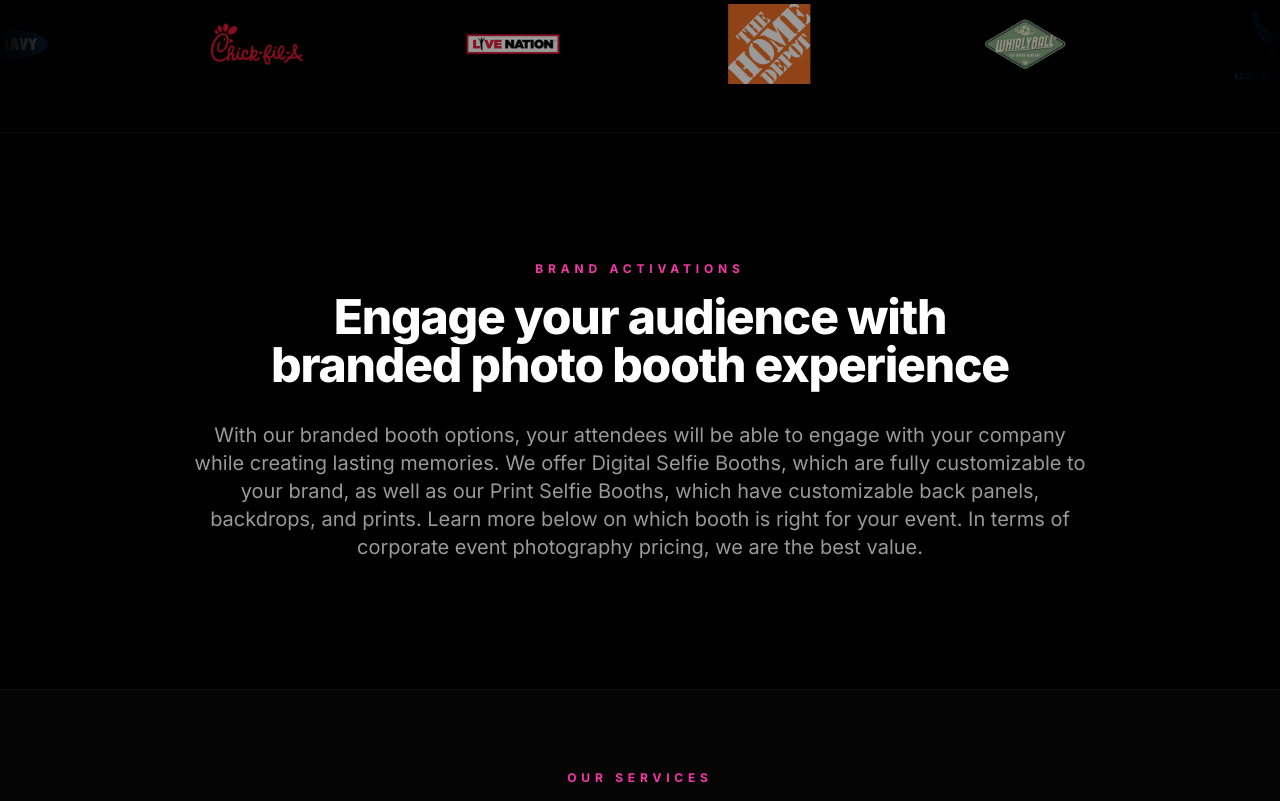
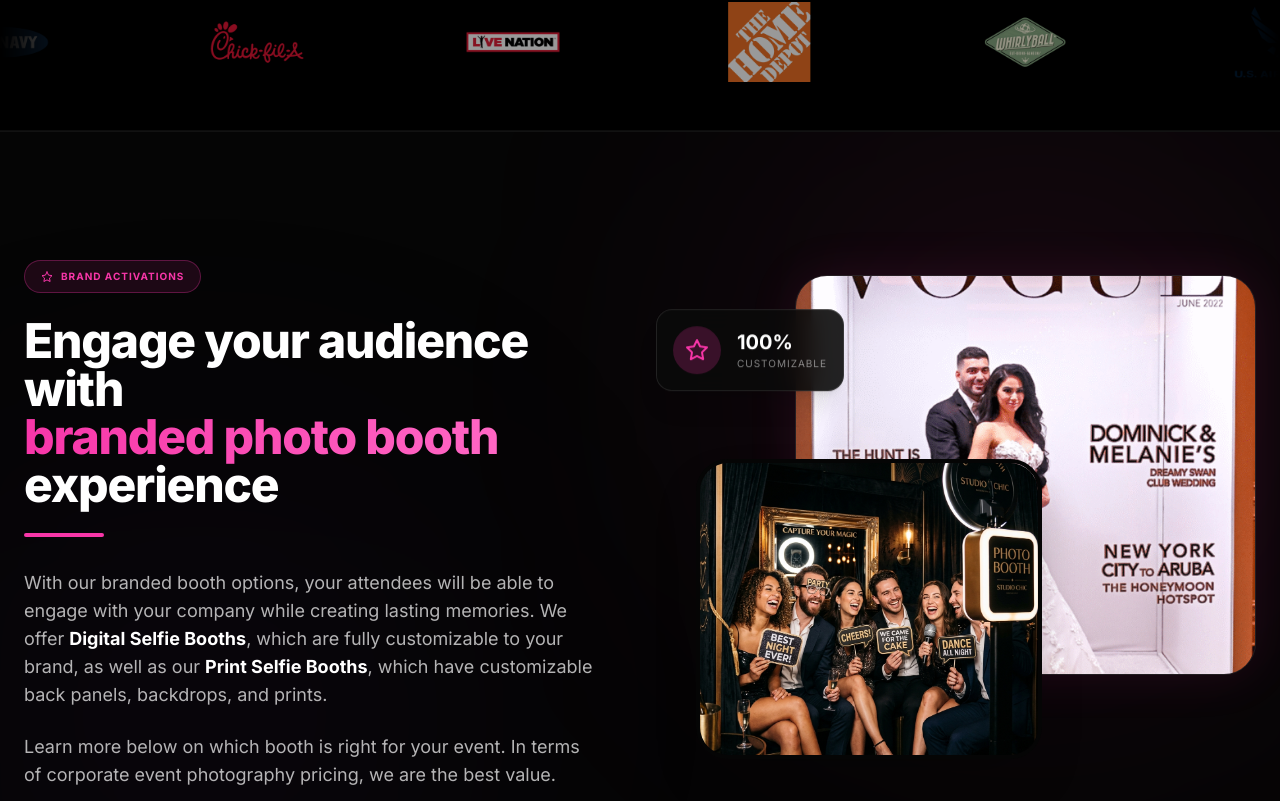
Before and after one commit to Sharmeen-Rauf/peekaboothusa, a Next.js app: page /brand-corporate in a window 1280 px wide. Shown: the part 819-1620 px from the top of the page. Built offline with nearby package versions, Linux system fonts and the light colour scheme.

Commit message:
feat: create BrandClient component for corporate brand activation page

```diff
--- a/app/brand-corporate/BrandClient.tsx
+++ b/app/brand-corporate/BrandClient.tsx
@@ -119,11 +119,10 @@ export default function BrandClient() {
           <motion.p initial={{ opacity: 0, y: 10 }} animate={{ opacity: 1, y: 0 }} transition={{ duration: 0.8, delay: 0.3 }} className="text-brand-neon text-xs font-bold tracking-[0.4em] uppercase mb-4">
             WOW YOUR GUESTS!
           </motion.p>
-          <motion.h1 initial={{ opacity: 0, y: 20 }} animate={{ opacity: 1, y: 0 }} transition={{ duration: 1, delay: 0.5, ease: [0.16, 1, 0.3, 1] }} className="text-4xl md:text-5xl lg:text-7xl font-extrabold tracking-tight leading-[1.1] mb-6">
-            Corporate Photo Booth Rental:<br className="hidden md:block" />
+          <motion.h1 initial={{ opacity: 0, y: 20 }} animate={{ opacity: 1, y: 0 }} transition={{ duration: 1, delay: 0.5, ease: [0.16, 1, 0.3, 1] }} className="text-3xl md:text-5xl lg:text-6xl font-extrabold tracking-tight leading-[1.1] mb-6">
             <span className="text-transparent bg-clip-text bg-gradient-to-r from-white via-brand-glow to-brand-neon">Enhance Brand Engagement</span>
           </motion.h1>
-          <motion.p initial={{ opacity: 0, y: 20 }} animate={{ opacity: 1, y: 0 }} transition={{ duration: 1, delay: 0.7 }} className="text-base md:text-xl text-white/80 mb-10 max-w-3xl mx-auto font-light leading-relaxed">
+          <motion.p initial={{ opacity: 0, y: 20 }} animate={{ opacity: 1, y: 0 }} transition={{ duration: 1, delay: 0.7 }} className="text-base md:text-lg text-white/80 mb-10 max-w-3xl mx-auto font-light leading-relaxed">
             Elevate your brand activations with our original booth, digital selfie station, or 360 video booth. Each option offers customizable branding features to showcase your brand and engage your audience.
           </motion.p>
           <motion.div initial={{ opacity: 0, y: 20 }} animate={{ opacity: 1, y: 0 }} transition={{ duration: 0.8, delay: 0.9 }} className="flex flex-wrap gap-4 justify-center">
@@ -147,17 +146,53 @@ export default function BrandClient() {
       <BrandLogos />
 
       {/* ── INTRO / ENGAGE ── */}
-      <section className="py-20 md:py-32 bg-black relative">
-        <div className="container mx-auto px-6 max-w-5xl text-center">
-          <motion.div initial="hidden" whileInView="show" viewport={{ once: true }} variants={stagger}>
-            <motion.p variants={fadeUp} className="text-brand-neon text-xs font-bold tracking-[0.4em] uppercase mb-4">Brand Activations</motion.p>
-            <motion.h2 variants={fadeUp} className="text-3xl md:text-5xl font-extrabold tracking-tight mb-8 leading-tight">
-              Engage your audience with <br className="hidden md:block" />branded photo booth experience
-            </motion.h2>
-            <motion.p variants={fadeUp} className="text-white/60 text-lg md:text-xl leading-relaxed max-w-4xl mx-auto">
-              With our branded booth options, your attendees will be able to engage with your company while creating lasting memories. We offer Digital Selfie Booths, which are fully customizable to your brand, as well as our Print Selfie Booths, which have customizable back panels, backdrops, and prints. Learn more below on which booth is right for your event. In terms of corporate event photography pricing, we are the best value.
-            </motion.p>
-          </motion.div>
+      <section className="py-20 md:py-32 bg-[#050505] relative overflow-hidden border-t border-white/5">
+        <div className="absolute top-0 right-0 w-[500px] h-[500px] bg-brand-neon/10 blur-[150px] rounded-full pointer-events-none" />
+        <div className="absolute bottom-0 left-0 w-[400px] h-[400px] bg-purple-900/10 blur-[150px] rounded-full pointer-events-none" />
+
+        <div className="container mx-auto px-6 max-w-7xl relative z-10">
+          <div className="grid grid-cols-1 lg:grid-cols-2 gap-12 lg:gap-20 items-center">
+            <motion.div initial={{ opacity: 0, x: -40 }} whileInView={{ opacity: 1, x: 0 }} viewport={{ once: true }} transition={{ duration: 0.8 }}>
+              <div className="inline-flex items-center gap-2 px-4 py-2 rounded-full bg-brand-neon/10 border border-brand-neon/30 text-brand-neon text-[10px] font-bold tracking-widest uppercase mb-6">
+                <Star className="w-3 h-3" /> Brand Activations
+              </div>
+              <h2 className="text-3xl md:text-4xl lg:text-5xl font-extrabold tracking-tight mb-6 leading-[1.1]">
+                Engage your audience with <br />
+                <span className="text-transparent bg-clip-text bg-gradient-to-r from-brand-neon to-brand-glow">branded photo booth</span> experience
+              </h2>
+              <div className="w-20 h-1 bg-brand-neon rounded-full mb-8" />
+              <p className="text-white/70 text-base md:text-lg leading-relaxed mb-6">
+                With our branded booth options, your attendees will be able to engage with your company while creating lasting memories. We offer <strong className="text-white">Digital Selfie Booths</strong>, which are fully customizable to your brand, as well as our <strong className="text-white">Print Selfie Booths</strong>, which have customizable back panels, backdrops, and prints.
+              </p>
+              <p className="text-white/70 text-base md:text-lg leading-relaxed">
+                Learn more below on which booth is right for your event. In terms of corporate event photography pricing, we are the best value.
+              </p>
+            </motion.div>
+
+            <motion.div initial={{ opacity: 0, x: 40 }} whileInView={{ opacity: 1, x: 0 }} viewport={{ once: true }} transition={{ duration: 0.8, delay: 0.2 }} className="relative h-[500px] w-full">
+              {/* Main Image */}
+              <div className="absolute top-0 right-0 w-[80%] h-[80%] rounded-[2rem] overflow-hidden border border-white/10 shadow-[0_0_50px_rgba(247,54,168,0.1)] z-10">
+                <Image src="/afterlogofourimage.png" alt="Corporate Activation" fill sizes="(max-width: 768px) 100vw, 50vw" className="object-cover" />
+                <div className="absolute inset-0 bg-brand-neon/10 mix-blend-overlay" />
+              </div>
+
+              {/* Overlapping Image */}
+              <div className="absolute bottom-0 left-0 w-[60%] h-[60%] rounded-[2rem] overflow-hidden border-4 border-[#050505] shadow-2xl z-20 transform -translate-y-4 translate-x-4">
+                <Image src="/gallery-1.png" alt="Engaged Guests" fill sizes="(max-width: 768px) 100vw, 30vw" className="object-cover" />
+              </div>
+
+              {/* Floating Stat card */}
+              <motion.div animate={{ y: [0, -10, 0] }} transition={{ duration: 4, repeat: Infinity, ease: "easeInOut" }} className="absolute top-10 -left-6 z-30 bg-[#0a0a0a]/90 backdrop-blur-md border border-white/10 p-4 rounded-2xl shadow-xl flex items-center gap-4 hidden sm:flex">
+                <div className="w-12 h-12 rounded-full bg-brand-neon/20 flex items-center justify-center">
+                  <Star className="w-6 h-6 text-brand-neon" />
+                </div>
+                <div>
+                  <p className="text-xl font-bold text-white">100%</p>
+                  <p className="text-[10px] text-white/50 tracking-widest uppercase">Customizable</p>
+                </div>
+              </motion.div>
+            </motion.div>
+          </div>
         </div>
       </section>
 
```
